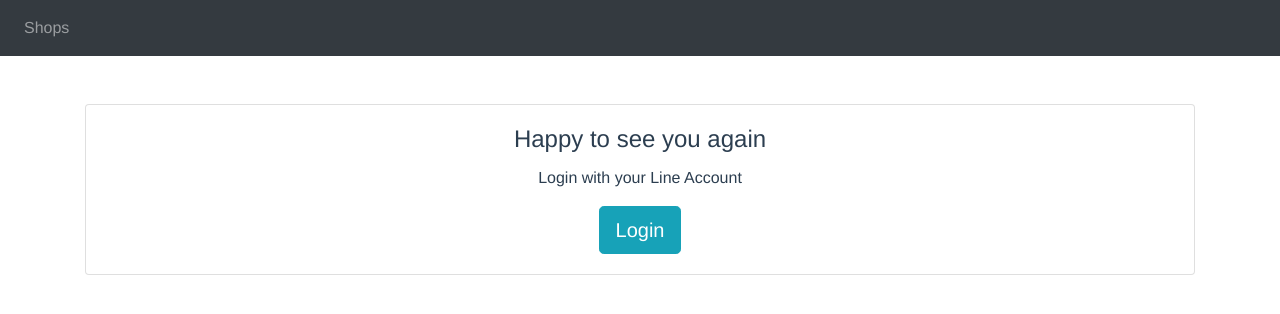
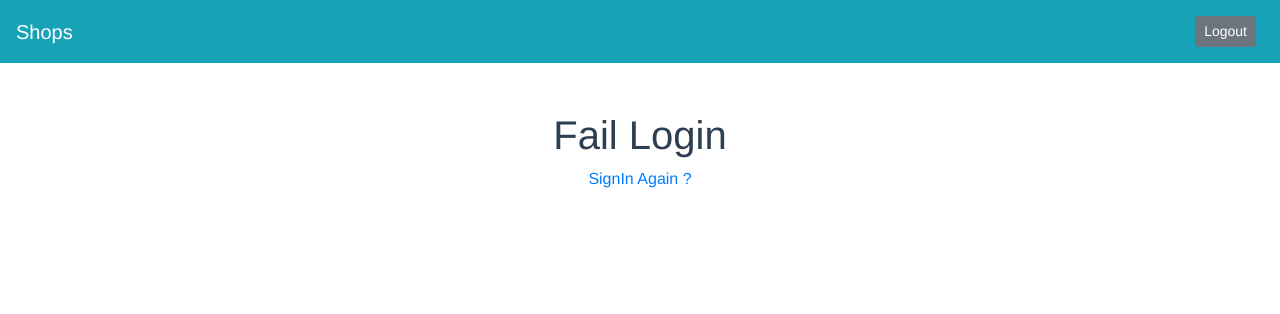
Before and after one commit to libterty/Line-App-Web, a Vue app: page /line/fail in a window 1280 px wide. Before the commit this address led to /line. Shown: the top 314 px of the page. Built offline with nearby package versions, Linux system fonts and the light colour scheme; no server answers.

Commit message:
finish fixing routes issue

```diff
--- a/src/api/index.js
+++ b/src/api/index.js
@@ -6,6 +6,19 @@
     return new Promise(async (resolve, reject) => {
       try {
         const res = await postRequest(config.ROOT_URL+'/admin/signin', data);
+        resolve(
+          res
+        );
+      } catch (error) {
+        reject(error);
+      }
+    });
+  }
+
+  getLogout() {
+    return new Promise(async (resolve, reject) => {
+      try {
+        const res = await getAuthRequest(config.ROOT_URL+'/signout');
         resolve(
           res
         );
--- a/src/components/Navbar.vue
+++ b/src/components/Navbar.vue
@@ -1,9 +1,74 @@
 <template>
     <div>
-        <b-navbar type="dark" variant="dark">
-            <b-navbar-nav>
-            <b-nav-item href="/">Shops</b-nav-item>
+        <b-navbar type="dark" variant="info">
+            <b-navbar-brand href="/">Shops</b-navbar-brand>
+            <b-navbar-nav class="ml-auto">
+                <b-nav-item>
+                    <b-button
+                        v-if="isLogin === true"
+                        size="sm"
+                        class="my-2 my-sm-0"
+                        type="button"
+                        @click="logOut"
+                    >Logout</b-button>
+                    <b-button
+                        v-if="isLogin === false"
+                        size="sm"
+                        class="my-2 my-sm-0"
+                        type="button"
+                        @click="logIn"
+                    >LogIn</b-button>
+                </b-nav-item>
             </b-navbar-nav>
         </b-navbar>
     </div>
 </template>
+
+<script>
+import Request from '../api/index';
+import { Toast } from '../utils/helpers';
+const credit = JSON.parse(localStorage.getItem('credit'));
+const request = new Request();
+
+export default {
+    data() {
+        return {
+            isLogin: credit ? true : false
+        }
+    },
+    methods: {
+        async logOut() {
+            try {
+                const res = await request.getLogout();
+                if (res.status === 'success') {
+                    localStorage.removeItem('credit')
+                    Toast.fire({
+                        icon: 'success',
+                        title: 'Signout Success'
+                    });
+                    return this.$router.go({ name: 'Line' });
+                }
+                return Toast.fire({
+                    icon: 'error',
+                    title: res.message
+                });
+            } catch (error) {
+                return Toast.fire({
+                    icon: 'error',
+                    title: error.message
+                });
+            }
+        },
+        logIn() {
+            return this.$router.go({ name: 'Line' });
+        }
+    },
+    watch: {
+        $route: function (to, from) {
+            if (from.name === null && to.name !== 'Line') {
+                this.isLogin = true;
+            }
+        }
+    }
+}
+</script>
--- a/src/router/index.js
+++ b/src/router/index.js
@@ -21,6 +21,16 @@
     path: '/line',
     name: 'Line',
     component: () => import('../views/Line.vue')
+  },
+  {
+    path: '/line/success',
+    name: 'LineSuccess',
+    component: () => import('../views/LineSuccess.vue')
+  },
+  {
+    path: '/line/fail',
+    name: 'LineFail',
+    component: () => import('../views/LineFail.vue')
   },
   {
     path: '/signin',
@@ -51,7 +61,7 @@
 })
 
 router.beforeEach(async (to, from , next) => {
-  if(!credit && to.name !=='SignIn' && to.name !=='Line') {
+  if(!credit && to.name !=='SignIn' && to.name !=='Line' && to.name !== 'LineSuccess' && to.name !== 'LineFail') {
     if(to.name === 'SignIn') {
       next('/signin');
       return;
--- a/src/views/Line.vue
+++ b/src/views/Line.vue
@@ -12,31 +12,3 @@
         </b-container>
     </section>
 </template>
-
-<script>
-import Request from '../api/index';
-import { Toast } from '../utils/helpers';
-const request = new Request();
-
-export default {
-    async created() {
-        try {
-            const res = await request.userInfo();
-            if (res.status === 'success') {
-                localStorage.setItem('credit', JSON.stringify(res.user));
-                Toast.fire({
-                    icon: 'success',
-                    title: 'SignIn Success',
-                    text: 'You will be redirect to shop page'
-                });
-                return this.$router.go({ name: 'Shops' });
-            }
-        } catch (error) {
-            Toast.fire({
-                icon: 'error',
-                title: error.message
-            });
-        }
-    }
-}
-</script>
--- /dev/null
+++ b/src/views/LineFail.vue
@@ -0,0 +1,8 @@
+<template>
+    <section>
+        <b-container class="py-5" id="line-login-fail">
+            <h1>Fail Login</h1>
+            <a href="/line"> SignIn Again ? </a>
+        </b-container>
+    </section>
+</template>
--- /dev/null
+++ b/src/views/LineSuccess.vue
@@ -0,0 +1,43 @@
+<template>
+    <section>
+        <b-container class="py-5" id="line-login-success">
+            <h1>Success Login</h1>
+            <h3>Welcome back {{user}}</h3>
+            <a href="/shops"> Go to Shop Page </a>
+        </b-container>
+    </section>
+</template>
+
+<script>
+import Request from '../api/index';
+import { Toast } from '../utils/helpers';
+const request = new Request();
+
+export default {
+    data() {
+        return {
+            user: ''
+        }
+    },
+    async created() {
+        try {
+            const res = await request.userInfo();
+            if (res.status === 'success') {
+                localStorage.setItem('credit', JSON.stringify(res.user));
+                const user = JSON.parse(localStorage.getItem('credit')).user;
+                this.user = user.name;
+                return Toast.fire({
+                    icon: 'success',
+                    title: 'SignIn Success',
+                    text: 'Click the link to go to Shop Page'
+                });
+            }
+        } catch (error) {
+            Toast.fire({
+                icon: 'error',
+                title: error.message
+            });
+        }
+    }
+}
+</script>
```
